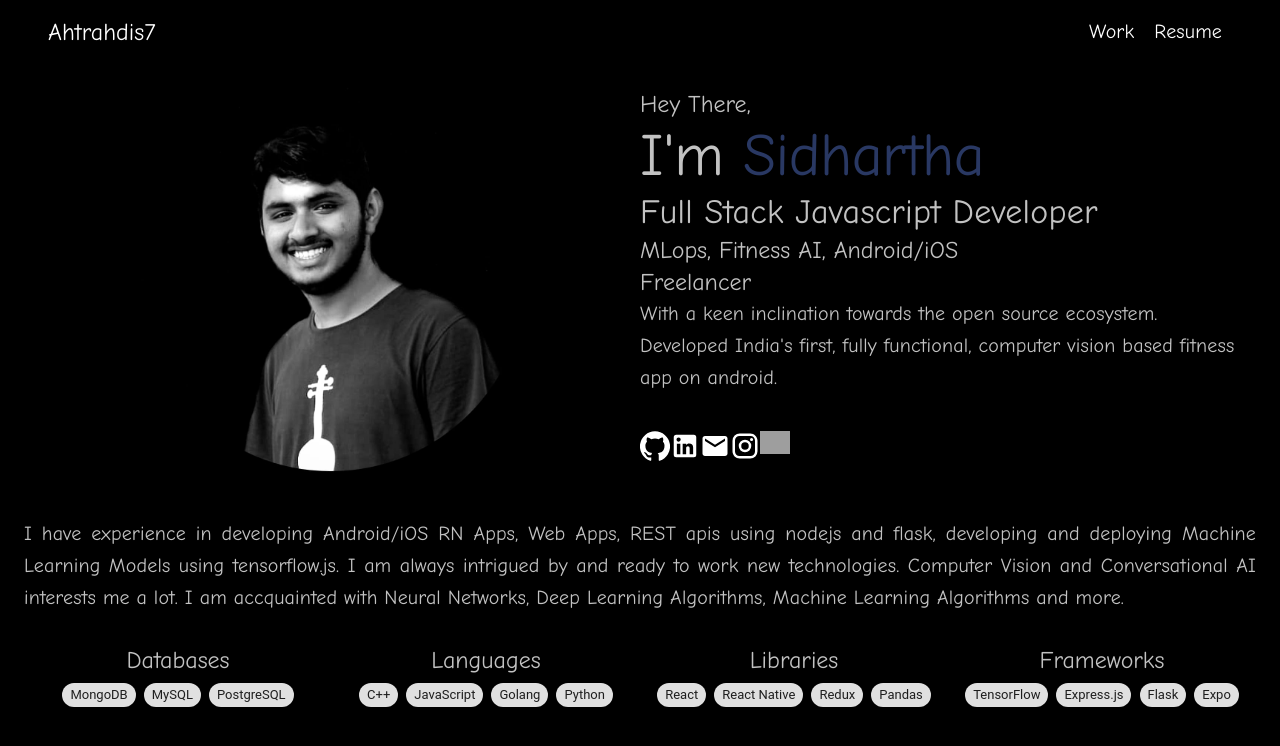
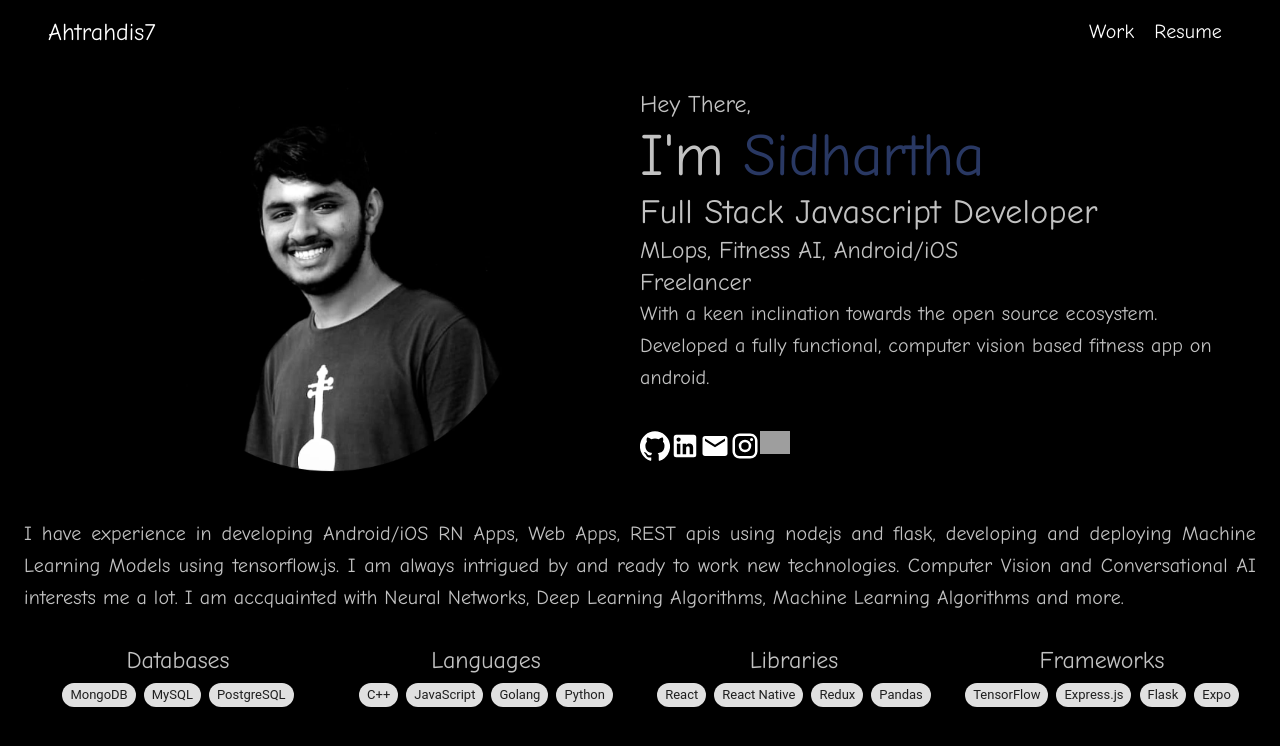
Before and after one commit to ahtrahdis7/ahtrahdis7.github.io, a React (Create React App) app: page / in a window 1280 px wide. Shown: the top 746 px of the page. Built offline with nearby package versions, Linux system fonts and the light colour scheme; grey boxes are pictures that could not be loaded.

Commit message:
add: changes

```diff
--- a/src/components/About.js
+++ b/src/components/About.js
@@ -151,7 +151,7 @@ class About extends React.Component {
                                     color: '#c2c2c2',
                                     fontFamily: 'ComicNeue',
                                     // textAlign: 'center',
-                                }}>Developed India's first, fully functional, computer vision based fitness app on android.</Typography>
+                                }}>Developed a fully functional, computer vision based fitness app on android.</Typography>
                                 <Social />
                             </div>
                         </Grid>
```
Also changed, not shown: 3 other files (tests, documents, lock files or other folders).
